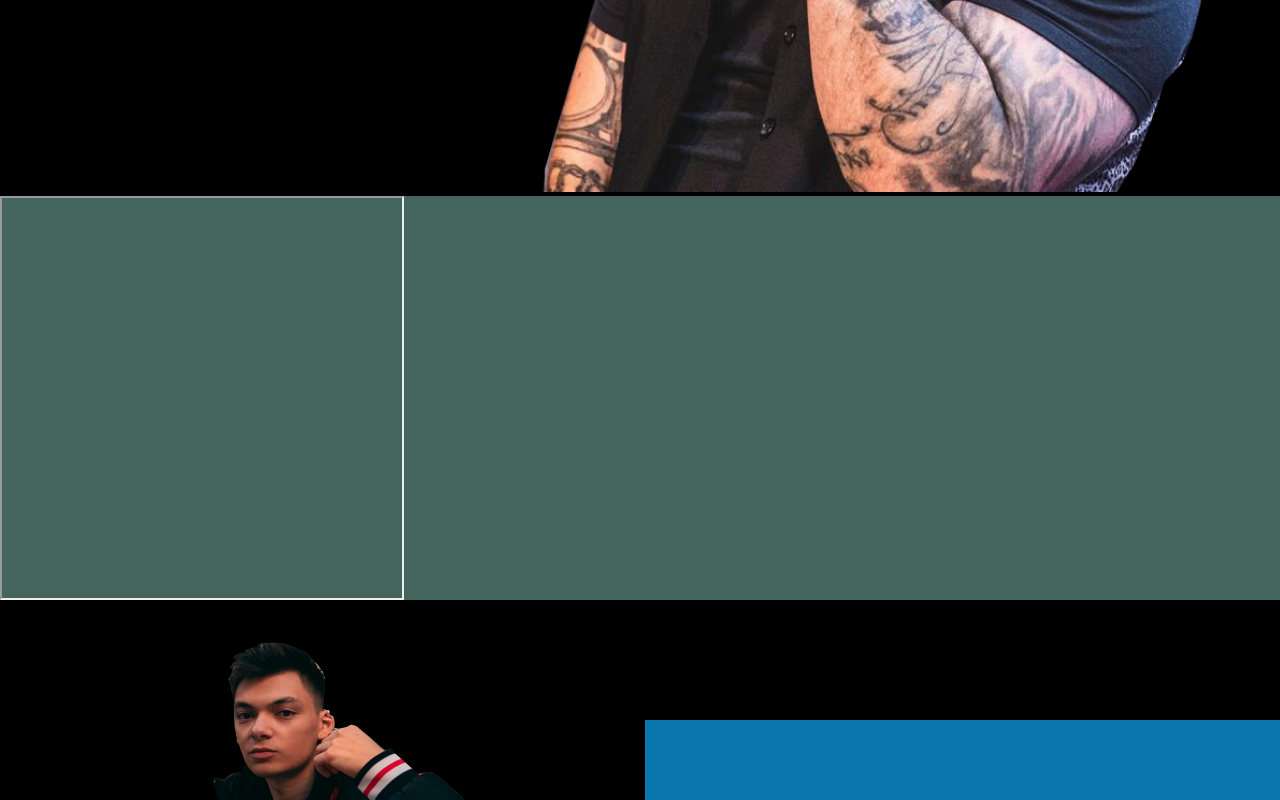
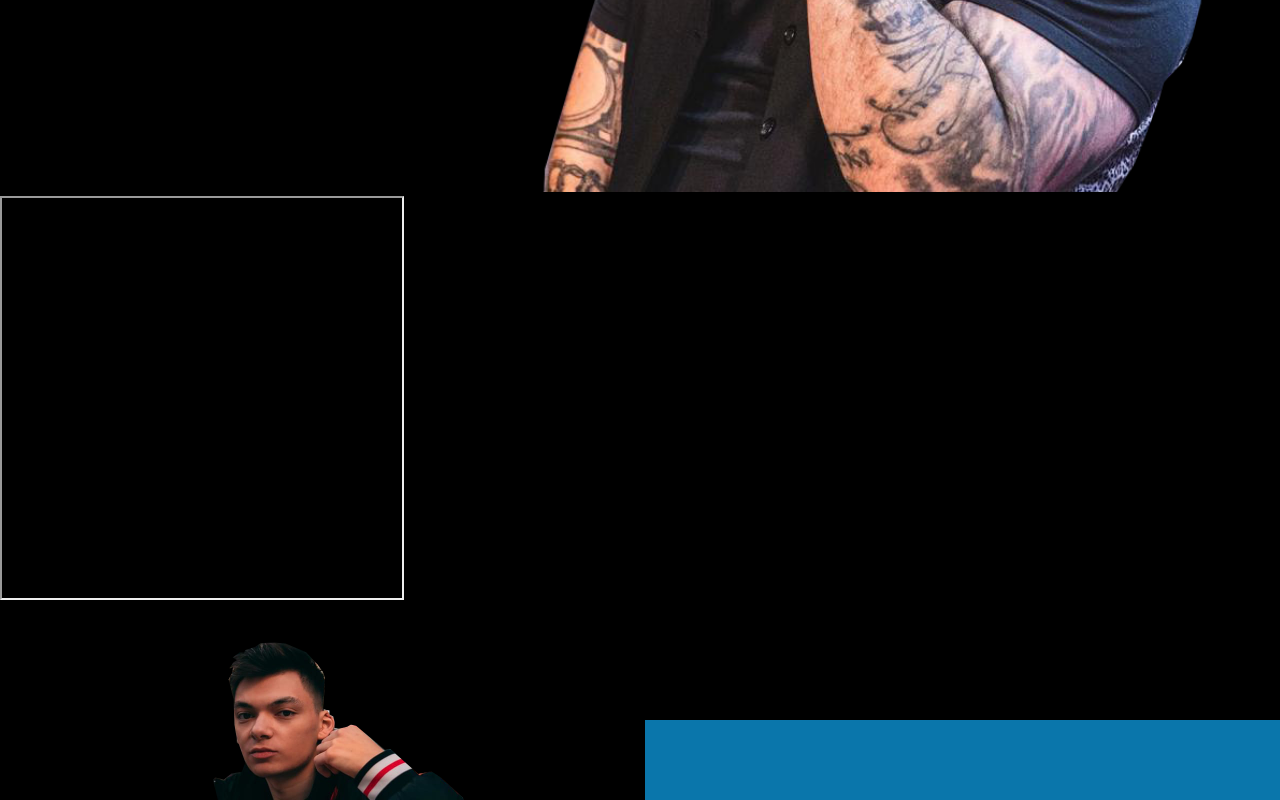
Before and after one commit to Ziploc9/subitepls, a plain HTML site: page index.html in a window 1280 px wide. Shown: the part 613-1413 px from the top of the page. Drawn offline with Linux system fonts and the light colour scheme.

Commit message:
Update estilos.css

```diff
--- a/css/estilos.css
+++ b/css/estilos.css
@@ -75,10 +75,6 @@ html{
   }
 }
 
-              /*--------Batallas---------*/
-#batallas{
-  background: rgb(68, 101, 94);
-}
 
               /*-------Competidores-------*/
 .grid{
```
